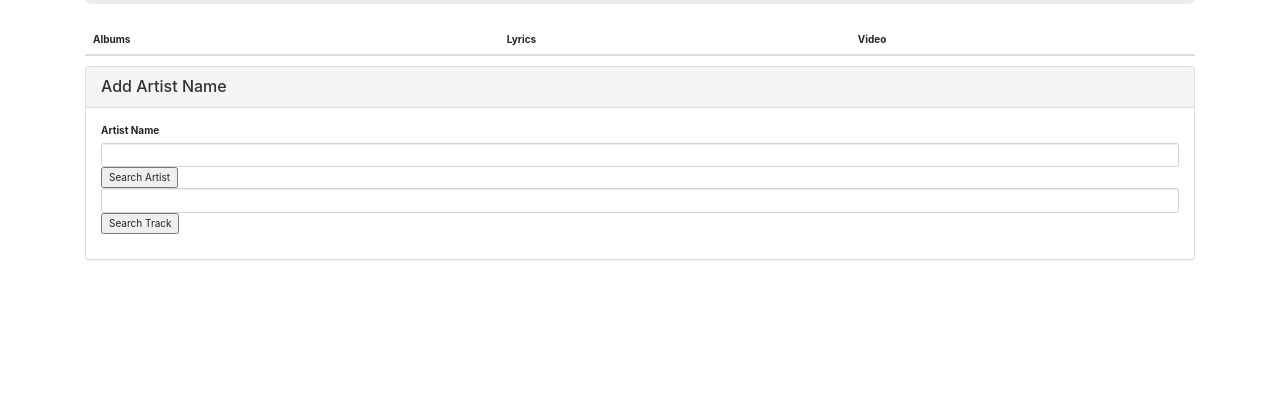
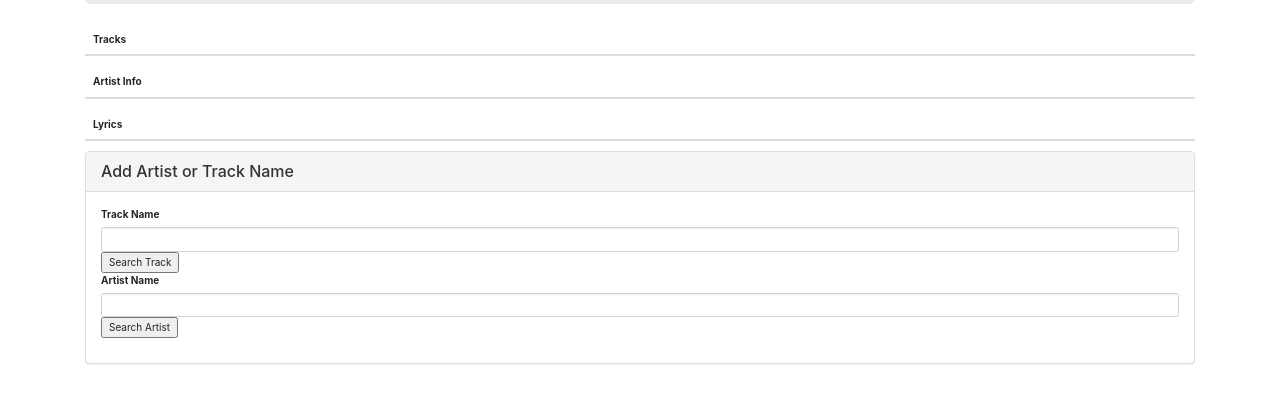
Before and after one commit to Mr-Ouya/Lyrify, a plain HTML site: page index.html in a window 1280 px wide. Shown: the part 247-650 px from the top of the page. Drawn offline with nearby package versions, Linux system fonts and the light colour scheme.

Commit message:
done with images and search

```diff
--- a/assets/javascript/app.js
+++ b/assets/javascript/app.js
@@ -1,7 +1,7 @@
 $("#search-track").on('click',function(event){
     event.preventDefault();
     var nameinput=$('#track-name').val();
-    var token='BQDp-_YQ0EYYwgrD9s-O2Mbu3aSOicrItWXtywqtXV1k0pwAcJAJlOE466UIRj-0LhQeNRvENqdOYHyvnwa6mcfrOBGh5XutXOhNl-Kd4ZwBarAsEAn0914iYUbBQrDT94OV2JyWsGaB8eWYCWVelw';
+    var token='BQAiVTM9DW13pZI5YjdomN_qdnww7a65Y5DWVzCvuJl2uTdaL5Ydy3gCACPYmP4dqnlsWmnqE_nNDgRFCBQUCeuE0ZJSUZChnLfUXAnP6TlDna_nm7lM2EGpJDYW-S8h5Jb9TOJstMgxP48CJ6WK9A';
     var queryURL="https://api.spotify.com/v1/search?q="+nameinput+"&type=track&limit=1";
     console.log(nameinput);
     $.ajax({
@@ -11,14 +11,16 @@ $("#search-track").on('click',function(event){
          },
         method:'GET'
     }).then(function(response){
-    $("#all-display").html("<a href="+response.tracks.items[0].preview_url+">"+nameinput+"</a>");
+        var col_1 =  $(' <tr><td>' + "<a href="+response.tracks.items[0].preview_url+">"+nameinput+"</a><img src="+response.tracks.items[0].album.images[2].url+"></td></tr>");
+        $("#tracks").append(col_1);
+        console.log(response)
     })
     })
 
     $("#search-artist").on('click',function(event){
         event.preventDefault();
         var nameinput=$('#artist-name').val();
-        var token='BQDp-_YQ0EYYwgrD9s-O2Mbu3aSOicrItWXtywqtXV1k0pwAcJAJlOE466UIRj-0LhQeNRvENqdOYHyvnwa6mcfrOBGh5XutXOhNl-Kd4ZwBarAsEAn0914iYUbBQrDT94OV2JyWsGaB8eWYCWVelw';
+        var token='BQAiVTM9DW13pZI5YjdomN_qdnww7a65Y5DWVzCvuJl2uTdaL5Ydy3gCACPYmP4dqnlsWmnqE_nNDgRFCBQUCeuE0ZJSUZChnLfUXAnP6TlDna_nm7lM2EGpJDYW-S8h5Jb9TOJstMgxP48CJ6WK9A';
         var queryURL="https://api.spotify.com/v1/search?q="+nameinput+"&type=artist&limit=1";
         console.log(nameinput);
         $.ajax({
@@ -28,6 +30,10 @@ $("#search-track").on('click',function(event){
              },
             method:'GET'
         }).then(function(response){
-        $("#all-display").html("<a href="+response.artists.items[0].external_urls.spotify+">"+nameinput+"</a>");
+            var col_2 = $('<tr><td><a href='+response.artists.items[0].external_urls.spotify+'>'+nameinput+"</a><img src="+response.artists.items[0].images[2].url+"></td></tr>");
+            $("#artist-info").append(col_2);
+            console.log(response)
         })
         })
+
+        response.artists.items[0].images[2].url
--- a/index.html
+++ b/index.html
@@ -27,28 +27,46 @@
     <table class="table">
       <thead>
         <tr>
-          <th>Albums</th>
-          <th>Lyrics</th>
-          <th>Video</th>
+          <th>Tracks</th>
         </tr>
       </thead>
-      <tbody id="all-display">
+      <tbody id="tracks">
       </tbody>
     </table>
+    <table class="table">
+        <thead>
+          <tr>
+            <th>Artist Info</th>
+          </tr>
+        </thead>
+        <tbody id="artist-info">
+        </tbody>
+      </table>
+      <table class="table">
+          <thead>
+            <tr>
+              <th>Lyrics</th>
+            </tr>
+          </thead>
+          <tbody id="lyrics">
+          </tbody>
+        </table>
     <div class="row">
       <div class="col-lg-12">
         <div class="panel panel-default">
           <div class="panel-heading">
-            <h3 class="panel-title">Add Artist Name</h3>
+            <h3 class="panel-title">Add Artist or Track Name</h3>
           </div>
           <div class="panel-body">
             <form>
               <div class="form-group">
+                <label for="track-name">Track Name</label>
+                <input class="form-control" id="track-name" type="text">
+                <input id="search-track" type="submit" value="Search Track">
+                <div class="form-group">
                 <label for="artist-name">Artist Name</label>
                 <input class="form-control" id="artist-name" type="text">
                 <input id="search-artist" type="submit" value="Search Artist">
-                <input class="form-control" id="track-name" type="text">
-                <input id="search-track" type="submit" value="Search Track">
               </div>
             </form>
     </div>
```
